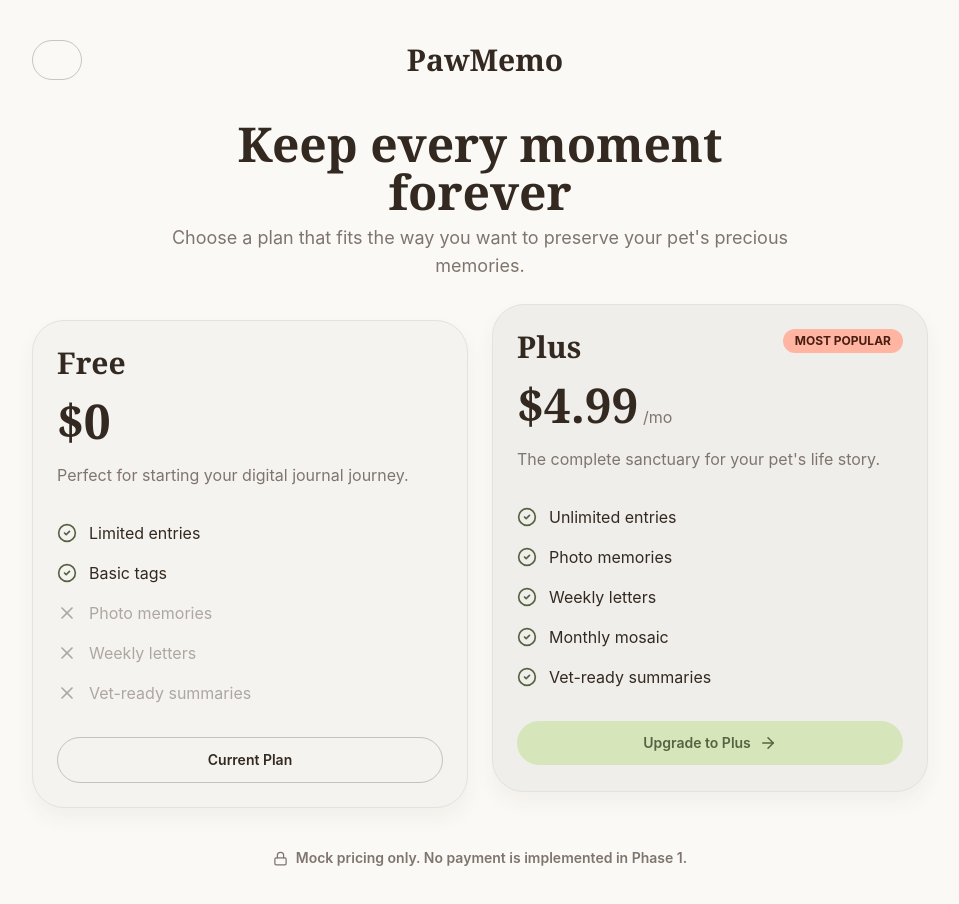
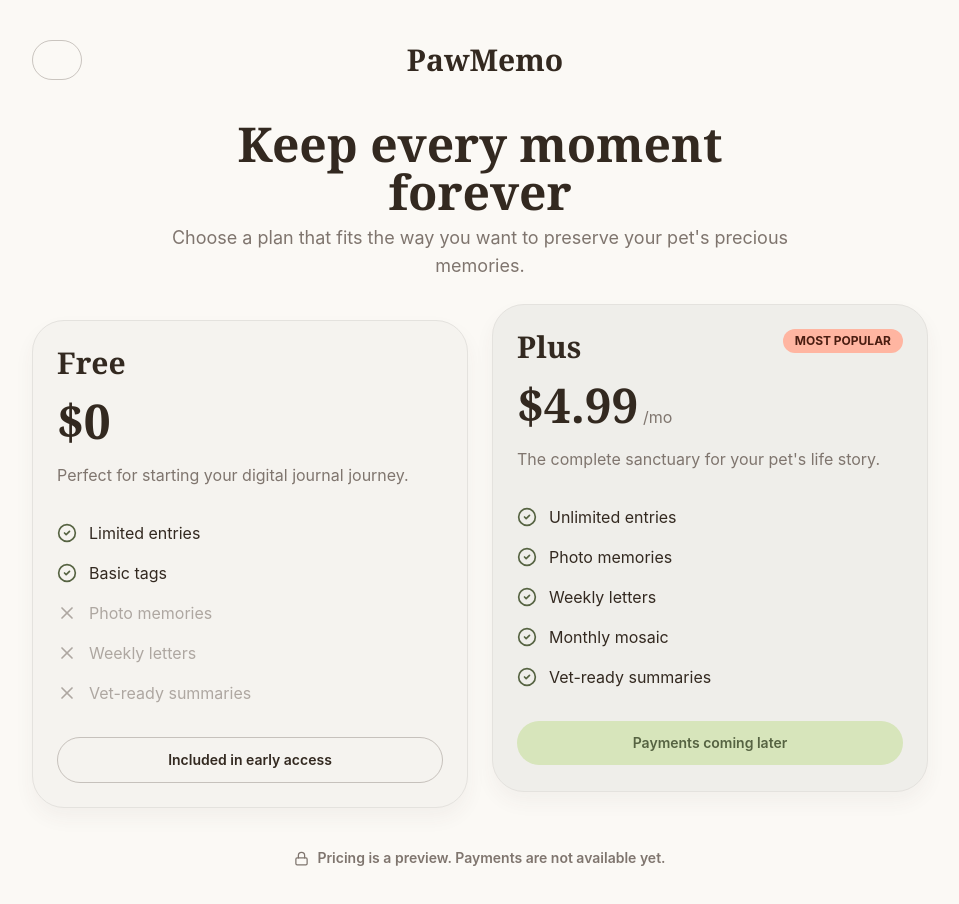
Before and after one commit to highville/pawmemo, a Next.js app: page /pricing in a window 1280 px wide. Shown: the top 904 px of the page, without its empty margins (160-1119 px from the left). Built offline with nearby package versions, Linux system fonts and the light colour scheme.

Commit message:
Polish MVP readiness copy and inactive actions

```diff
--- a/src/app/app/settings/page.tsx
+++ b/src/app/app/settings/page.tsx
@@ -52,16 +52,16 @@ export default async function SettingsPage() {
             <span className="block font-semibold text-primary">Email</span>
             <span className="text-outline">{email}</span>
           </span>
-          <Edit3 className="text-outline" size={18} />
+          <span className="text-sm font-semibold text-outline">Editing coming later</span>
         </div>
       </Card>
-      <Link href="/onboarding" className="flex items-center gap-4 rounded-2xl bg-tertiary p-6 text-white shadow-lift">
+      <div className="flex items-center gap-4 rounded-2xl bg-tertiary/80 p-6 text-white shadow-lift">
         <Home />
         <span>
-          <span className="block font-display text-2xl font-semibold">Add to Home Screen</span>
-          <span className="mt-1 block text-sm leading-6 text-white/75">Keep your memories just a tap away.</span>
+          <span className="block font-display text-2xl font-semibold">Home screen shortcut</span>
+          <span className="mt-1 block text-sm leading-6 text-white/75">Install guidance is coming later. Your journal is ready in this browser now.</span>
         </span>
-      </Link>
+      </div>
       <Card className="p-2">
         <button disabled className="flex w-full cursor-not-allowed items-center gap-4 rounded-xl p-4 text-left text-outline">
           <Download />
--- a/src/app/pricing/page.tsx
+++ b/src/app/pricing/page.tsx
@@ -1,4 +1,4 @@
-import { ArrowRight, CheckCircle2, Lock, X } from "lucide-react";
+import { CheckCircle2, Lock, X } from "lucide-react";
 import { ButtonLink, Card, PageHeader } from "@/components/ui";
 
 const plans = [
@@ -8,7 +8,7 @@ const plans = [
     body: "Perfect for starting your digital journal journey.",
     features: ["Limited entries", "Basic tags"],
     missing: ["Photo memories", "Weekly letters", "Vet-ready summaries"],
-    cta: "Current Plan"
+    cta: "Included in early access"
   },
   {
     name: "Plus",
@@ -16,7 +16,7 @@ const plans = [
     body: "The complete sanctuary for your pet's life story.",
     features: ["Unlimited entries", "Photo memories", "Weekly letters", "Monthly mosaic", "Vet-ready summaries"],
     missing: [],
-    cta: "Upgrade to Plus"
+    cta: "Payments coming later"
   }
 ];
 
@@ -61,16 +61,15 @@ export default function PricingPage() {
                   </li>
                 ))}
               </ul>
-              <ButtonLink href="/app/settings" variant={index === 1 ? "secondary" : "ghost"} className="w-full">
+              <span className={`inline-flex w-full items-center justify-center gap-2 rounded-full px-6 py-3 text-sm font-semibold ${index === 1 ? "bg-secondary-soft text-secondary" : "border border-outline/40 text-primary"}`}>
                 {plan.cta}
-                {index === 1 ? <ArrowRight size={18} /> : null}
-              </ButtonLink>
+              </span>
             </Card>
           ))}
         </section>
         <p className="flex items-center justify-center gap-2 text-sm font-semibold text-outline">
           <Lock size={15} />
-          Mock pricing only. No payment is implemented in Phase 1.
+          Pricing is a preview. Payments are not available yet.
         </p>
       </div>
     </main>
```
